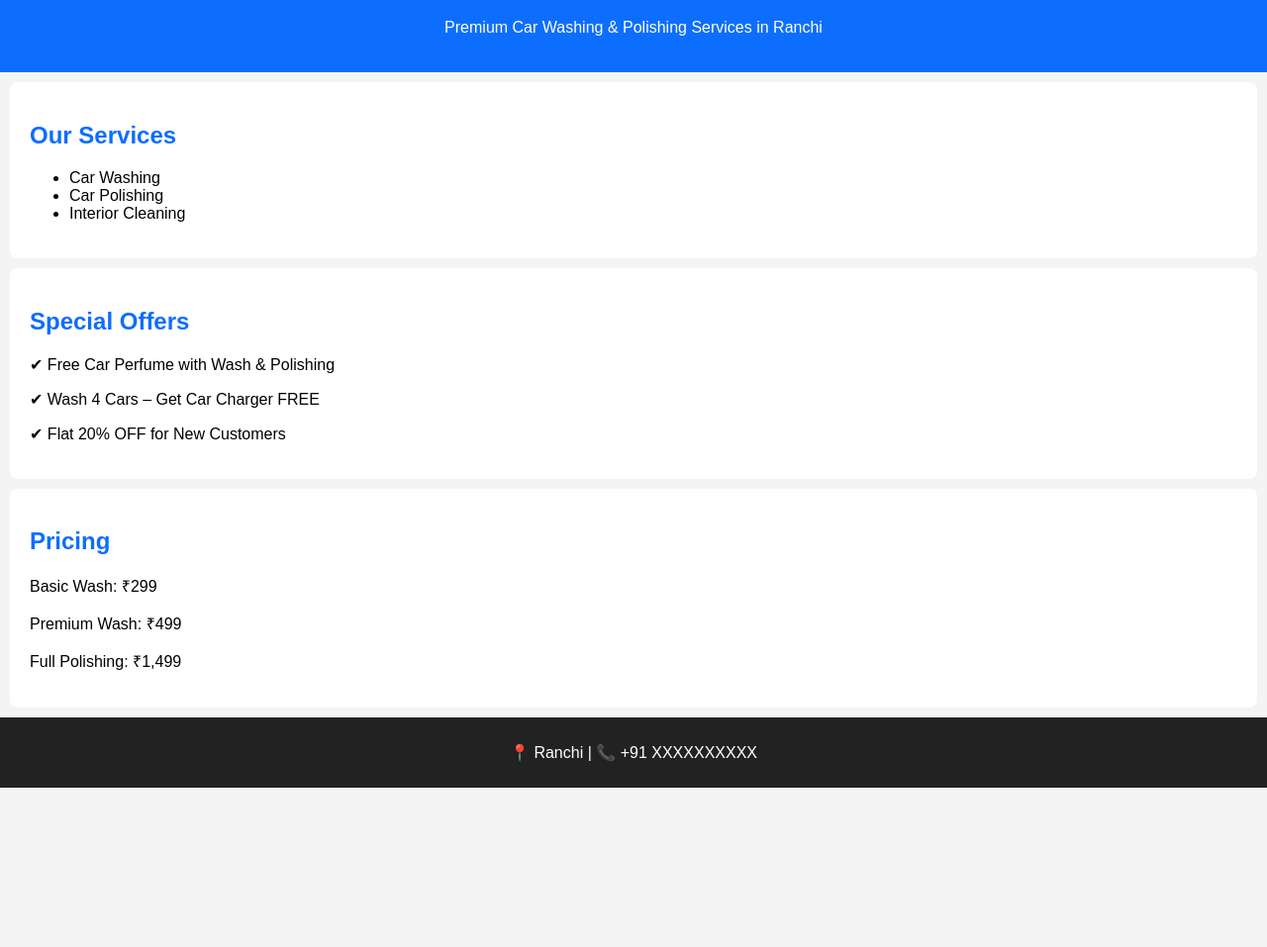
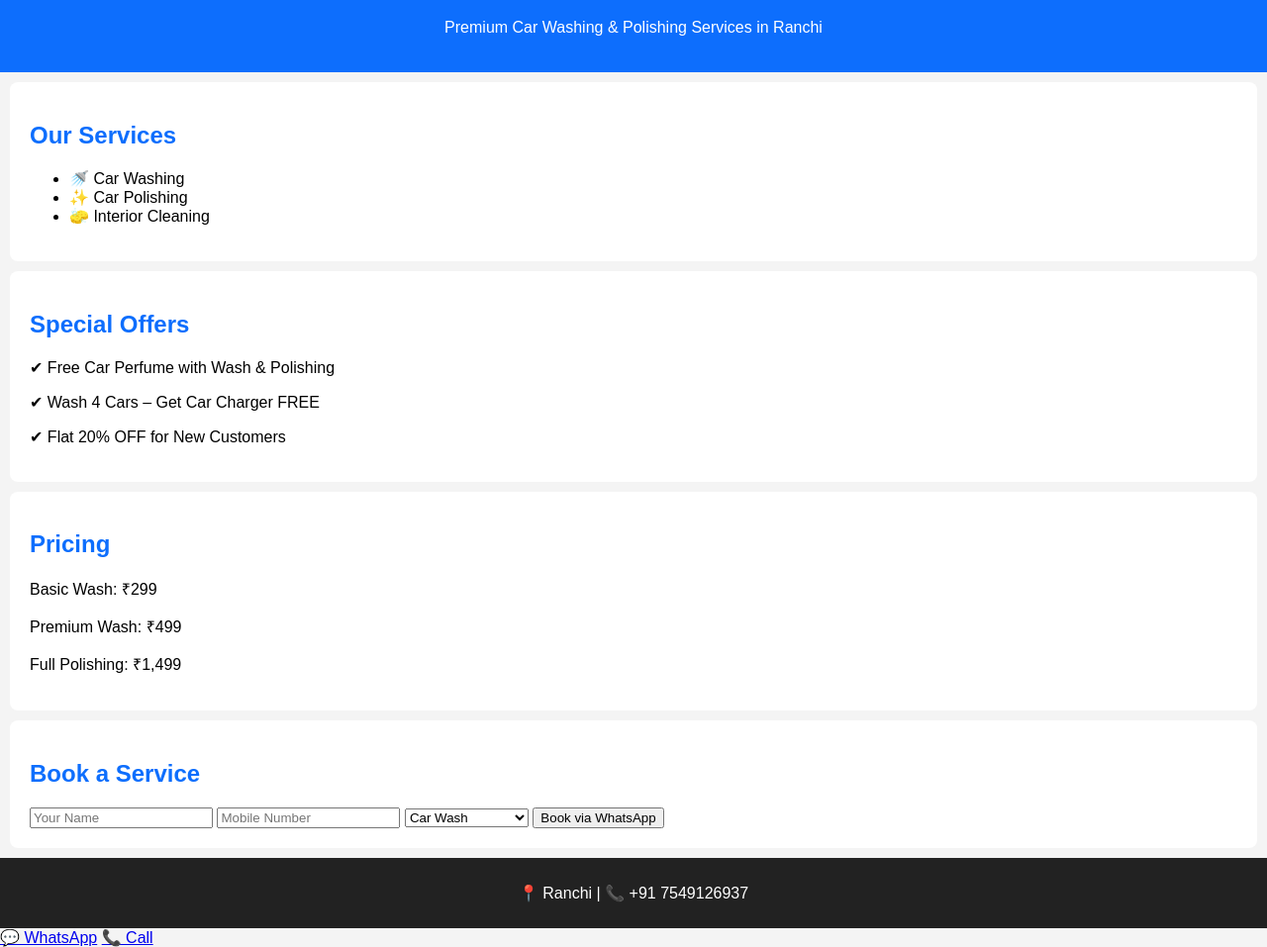
Before and after one commit to decordrive/drive_decor, a plain HTML site: page index.html in a window 1280 px wide. Shown: the part 81-1038 px from the top of the page at 99% size. Before the commit the page ends 877 px from the top, so only its background shows below. Drawn offline with Linux system fonts and the light colour scheme.

Commit message:
Update index.html

```diff
--- a/index.html
+++ b/index.html
@@ -7,37 +7,67 @@
 </head>
 <body>
 
-<header>
+<!-- OFFER POPUP -->
+<div id="offerPopup" class="popup" style="display:none;">
+    🎉 <strong>Special Offer!</strong><br>
+    Free Car Perfume with Wash & Polishing!
+    <br><br>
+    <button onclick="closePopup()">Close</button>
+</div>
+
+<header class="fade-in">
     <h1>Drive_Decor</h1>
     <p>Premium Car Washing & Polishing Services in Ranchi</p>
 </header>
 
-<section class="services">
+<section class="services fade-in">
     <h2>Our Services</h2>
     <ul>
-        <li>Car Washing</li>
-        <li>Car Polishing</li>
-        <li>Interior Cleaning</li>
+        <li>🚿 Car Washing</li>
+        <li>✨ Car Polishing</li>
+        <li>🧽 Interior Cleaning</li>
     </ul>
 </section>
 
-<section class="offers">
+<section class="offers slide-up">
     <h2>Special Offers</h2>
     <p>✔ Free Car Perfume with Wash & Polishing</p>
     <p>✔ Wash 4 Cars – Get Car Charger FREE</p>
     <p>✔ Flat 20% OFF for New Customers</p>
 </section>
 
-<section class="pricing">
+<section class="pricing fade-in">
     <h2>Pricing</h2>
     <p>Basic Wash: ₹299</p>
     <p>Premium Wash: ₹499</p>
     <p>Full Polishing: ₹1,499</p>
 </section>
 
+<section class="fade-in">
+    <h2>Book a Service</h2>
+    <form onsubmit="sendWhatsApp(); return false;">
+        <input type="text" id="name" placeholder="Your Name" required>
+        <input type="tel" id="phone" placeholder="Mobile Number" required>
+        <select id="service">
+            <option>Car Wash</option>
+            <option>Car Polishing</option>
+            <option>Interior Cleaning</option>
+            <option>Monthly Package</option>
+        </select>
+        <button type="submit">Book via WhatsApp</button>
+    </form>
+</section>
+
 <footer>
-    <p>📍 Ranchi | 📞 +91 XXXXXXXXXX</p>
+    <p>📍 Ranchi | 📞 +91 7549126937</p>
 </footer>
 
+<!-- WHATSAPP BUTTON -->
+<a href="https://wa.me/917549126937" class="whatsapp-btn">💬 WhatsApp</a>
+
+<!-- CALL BUTTON -->
+<a href="tel:+917549126937" class="call-btn">📞 Call</a>
+
+<script src="script.js"></script>
 </body>
 </html>
```
